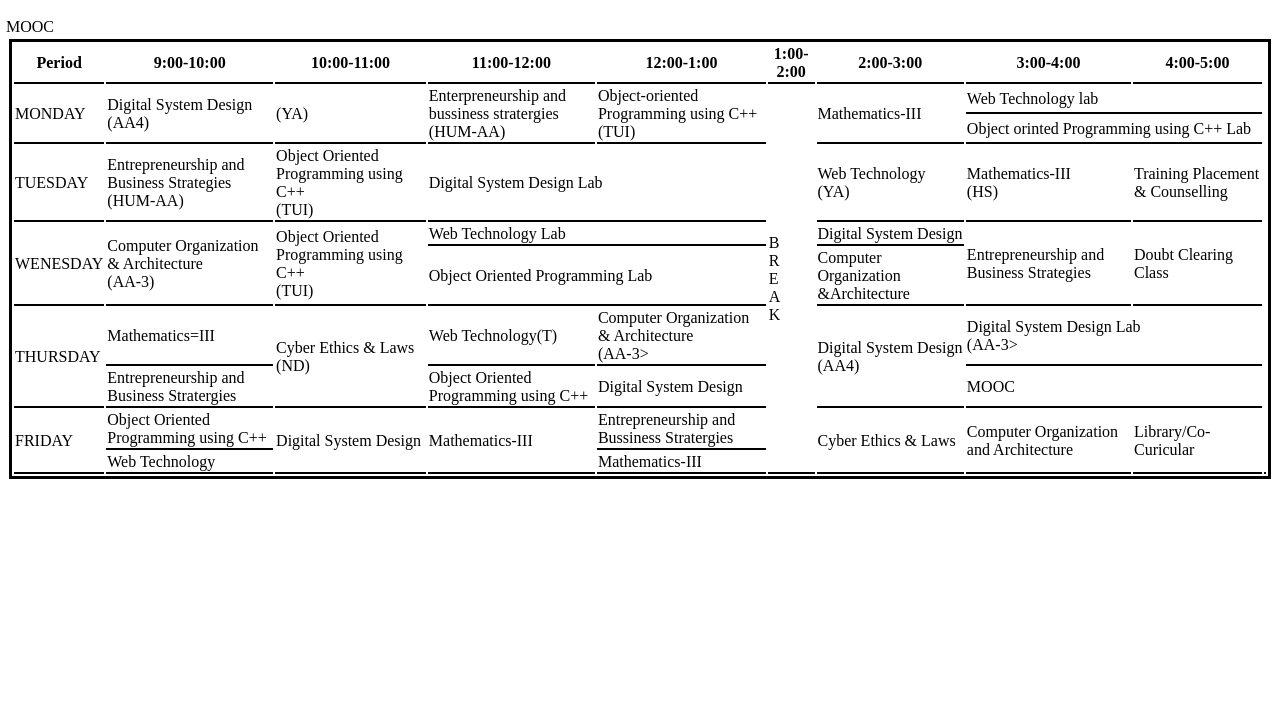
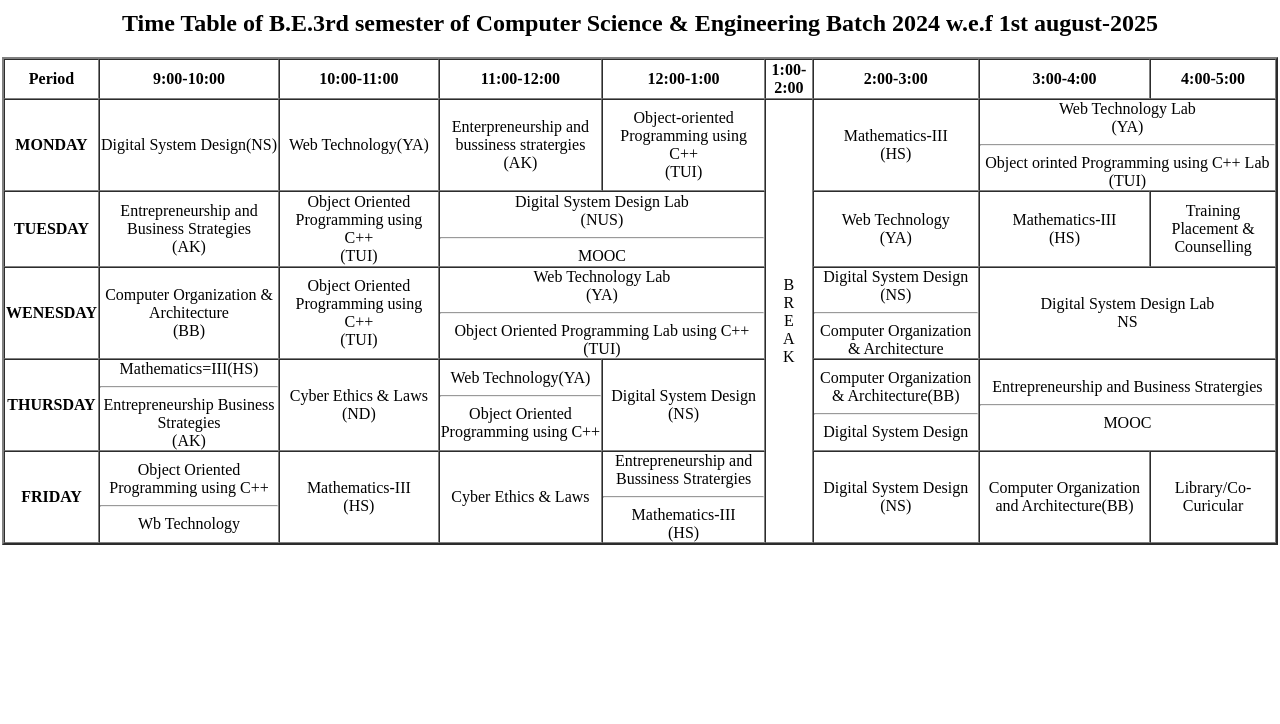
Before and after one commit to heenatariq765/Web-Tech-Lab--CSP3313, a plain HTML site: page Timetable CSE 3rd sem.html in a window 1280 px wide. Shown: the part 76-800 px from the top of the page. Drawn offline with Linux system fonts and the light colour scheme.

Commit message:
Update Timetable CSE 3rd sem.html

```diff
--- a/Timetable CSE 3rd sem.html
+++ b/Timetable CSE 3rd sem.html
@@ -2,30 +2,22 @@
 <html>
 <head>
 <meta charset="UTF-8">
-<meta name="viewport" content="width=device-width, initial-scale=1.0>
-<link rel="stylesheet" href="timetable.css">
+<meta name="viewport" content="width=device-width, initial-scale=1.0">
 
 <style>
-    *{
-text-align: centre;
-margin:3px
+    html,body{
+height: calc(100%-10 px);
+margin:1px;
       }
-table{
-border:3px solid black;
-     }
-   th,td{
-  border-right: 3px solid <b black;
-  border-bottom: 2px rgb(0,0,0)solid;
-
-</style>
+      </style>
 </head>
-<h1>GOVT.COLLEGE OF ENGINEERING & TECHNOLOGY,JAMMU</h1>
+<body style="text-align: center;">
+<h1 style="height: 4px;">GOVT.COLLEGE OF ENGINEERING & TECHNOLOGY,JAMMU</h1><br>
+<table border="2"cellspacing="0" cell padding="5" style="height: 70%;">
 <h2>
 Time Table of B.E.3rd semester of Computer Science & Engineering Batch 2024 w.e.f 1st august-2025
 </h2>
 
-<table>
-<thead>
 <tr>
       <th>Period</th>
       <th>9:00-10:00</th>
@@ -37,104 +29,122 @@ Time Table of B.E.3rd semester of Computer Science & Engineering Batch 2024 w.e.
       <th>3:00-4:00</th>
       <th>4:00-5:00</th>
 </tr>
-</thead>
 
-<tbody>
 
 <tr>
-<td rowspan="2">MONDAY</td>
-<td rowspan="2">Digital System Design<br>(AA4)
+<th>MONDAY</th>
+<td >Digital System Design(NS)
 </td>
-<td
-rowspan="2"=Web Technology<br>(YA)</td>
+<td >Web Technology(YA)
 </td>
-<td rowspan="2"
->Enterpreneurship and bussiness stratergies<br>(HUM-AA)
+<td >Enterpreneurship and bussiness stratergies<br>(AK)
 </td>
-<td rowspan="2">Object-oriented Programming using C++<br>(TUI)
+<td >Object-oriented Programming using C++<br>(TUI)
 </td>
 <td rowspan="10">B<br>R<br>E<br>A<br>K
 </td>
-<td rowspan="2"
->Mathematics-III
+<td >Mathematics-III<br>(HS)
 </td>
-<td colspan="2">Web Technology lab</td>
-</tr>
-<tr>
-<td colspan="2">Object orinted Programming using C++ Lab
+<td colspan="2" style="padding:0%;">Web Technology Lab<br>(YA)
+      <hr>
+Object orinted Programming using C++ Lab<br>(TUI)
 </td>
 </tr>
 
 
 <tr>
-<td>TUESDAY</td>
-<td>Entrepreneurship and Business Strategies <br>(HUM-AA)</td>
-<td>Object Oriented Programming using C++<br>(TUI)</td>
-<td colspan="2">Digital System Design Lab </td>  <br> MOOC </td>
-<td>Web Technology<br>(YA)</td>
+<th>TUESDAY</th>
+<td >Entrepreneurship and Business Strategies <br>(AK)</td>
+<td >Object Oriented Programming using C++<br>(TUI)</td>
+<td colspan="2"style="padding:0%;">
+      Digital System Design Lab
+      <br> (NUS)
+      <hr>
+      MOOC</td>
+      <td>
+Web Technology<br>(YA)</td>
 <td>Mathematics-III<br>(HS)</td>
 <td>Training Placement & Counselling</td>
+</tr>
 </tr>
 
 
 <tr>
-<td rowspan="2">WENESDAY</td>
-<td rowspan="2">Computer Organization & Architecture<br>(AA-3) </td>
-<td rowspan="2">Object Oriented Programming using C++<br>(TUI) </td>
-<td colspan="2">Web Technology Lab </td>
-<td>Digital System Design</td>
-<td rowspan="2"
->Entrepreneurship and Business Strategies</td>
-<td rowspan="2"
->Doubt Clearing Class</td>
-</tr>
-<tr>
-<td colspan="2">Object Oriented Programming Lab </td>
-<td>Computer Organization &Architecture</td>
-</tr>
-
-
-
-<tr>
-<td rowspan="2">THURSDAY</td>
-<td>Mathematics=III</td>
-<td rowspan="2">Cyber Ethics & Laws<br>(ND)</td>
-<td>Web Technology(T)</td>
-<td>Computer Organization & Architecture<br>(AA-3></td>
-<td rowspan="2">Digital System Design <br>(AA4)</td>
-<td colspan="2"
->Digital System Design Lab<br>(AA-3></td>
-</tr>
-<tr>
-<td>Entrepreneurship and Business Stratergies <br> </td>
-<td>Object Oriented Programming using C++ </td>
-<td>Digital System Design</td>
-<td colspan="2">MOOC</td>
+<th>WENESDAY</th>
+<td >Computer Organization & Architecture<br>(BB) </td>
+<td >Object Oriented Programming using C++<br>(TUI) </td>
+<td colspan="2"style="padding:0%;">
+      Web Technology Lab
+      <br>
+      (YA)
+      <hr>
+      Object Oriented Programming Lab using C++
+      <br>(TUI)
+</td>
+<td colspan="1" style="padding: 0%;">
+      Digital System Design<br>(NS)
+      <hr>
+      Computer Organization & Architecture
+      </td>
+      <td colspan="2" style="padding: auto;">
+Digital System Design Lab <br> NS</br>
 </tr>
 
 
 
 
 <tr>
-<td rowspan="2">FRIDAY</td>
-<td>Object Oriented Programming using C++ </td>
-<td rowspan="2">Digital System Design </td>
-<td rowspan="2">Mathematics-III</td>
-<td>Entrepreneurship and Bussiness Stratergies</td>
-<td rowspan="2">Cyber Ethics & Laws </td>
-<td rowspan="2">Computer Organization and Architecture</td>
-<td rowspan="2">Library/Co-Curicular</td>
+<th>THURSDAY</th>
+<td colspan="1" style="padding: 0%;">
+Mathematics=III(HS)
+<hr>
+Entrepreneurship Business Strategies<br>(AK)
+</td>
+<td>Cyber Ethics & Laws<br>(ND)</td>
+<td colspan="1" style="padding: 0%;">
+Web Technology(YA)
+<hr>
+Object Oriented Programming using C++
+</td>
+
+<td >Digital System Design <br>(NS)</td>
+<td colspan="1" style="padding: 0%;">
+Computer Organization & Architecture(BB)
+<hr>
+Digital System Design
+</td>
+<td colspan="2"style="padding: 0%;">
+Entrepreneurship and Business Stratergies
+<hr>
+MOOC</td>
 </tr>
+
+
+
+
+
 <tr>
-<td>Web Technology</td>
-<td>Mathematics-III</td>
-<td></td>
+<th>FRIDAY</th>
+<td colspan="1"style="padding: 0%;">
+Object Oriented Programming using C++
+<hr>
+Wb Technology
+</td>
+<td >Mathematics-III<br>(HS)</td>
+<td >Cyber Ethics & Laws </td>
+<td colspan="1" style="padding: 0%;">
+      Entrepreneurship and Bussiness Stratergies
+<hr>
+Mathematics-III <br> (HS)
+</td>
+<td >Digital System Design<br>(NS) </td>
+<td >Computer Organization and Architecture(BB)</td>
+<td >Library/Co-Curicular</td>
 </tr>
 
 </tbody>
 
 
-
 </table>
 </body>
 </html>
```
